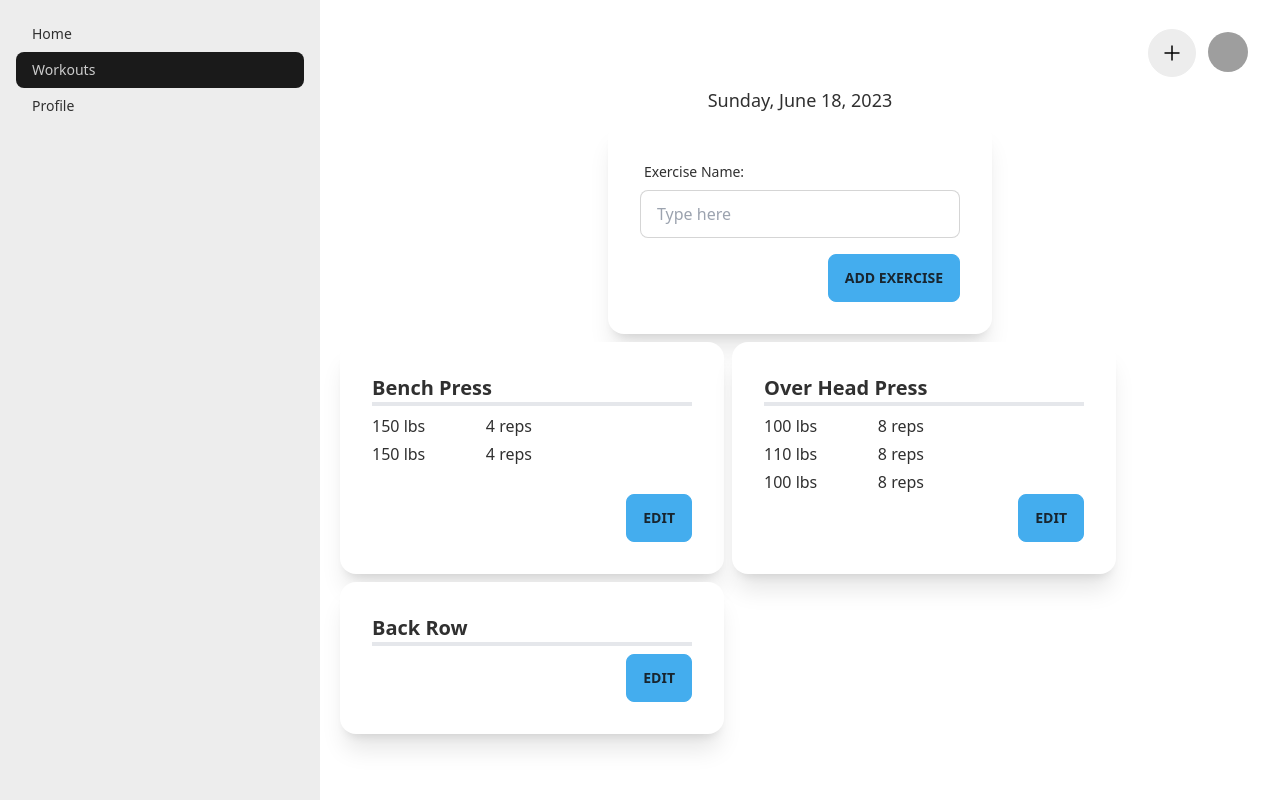
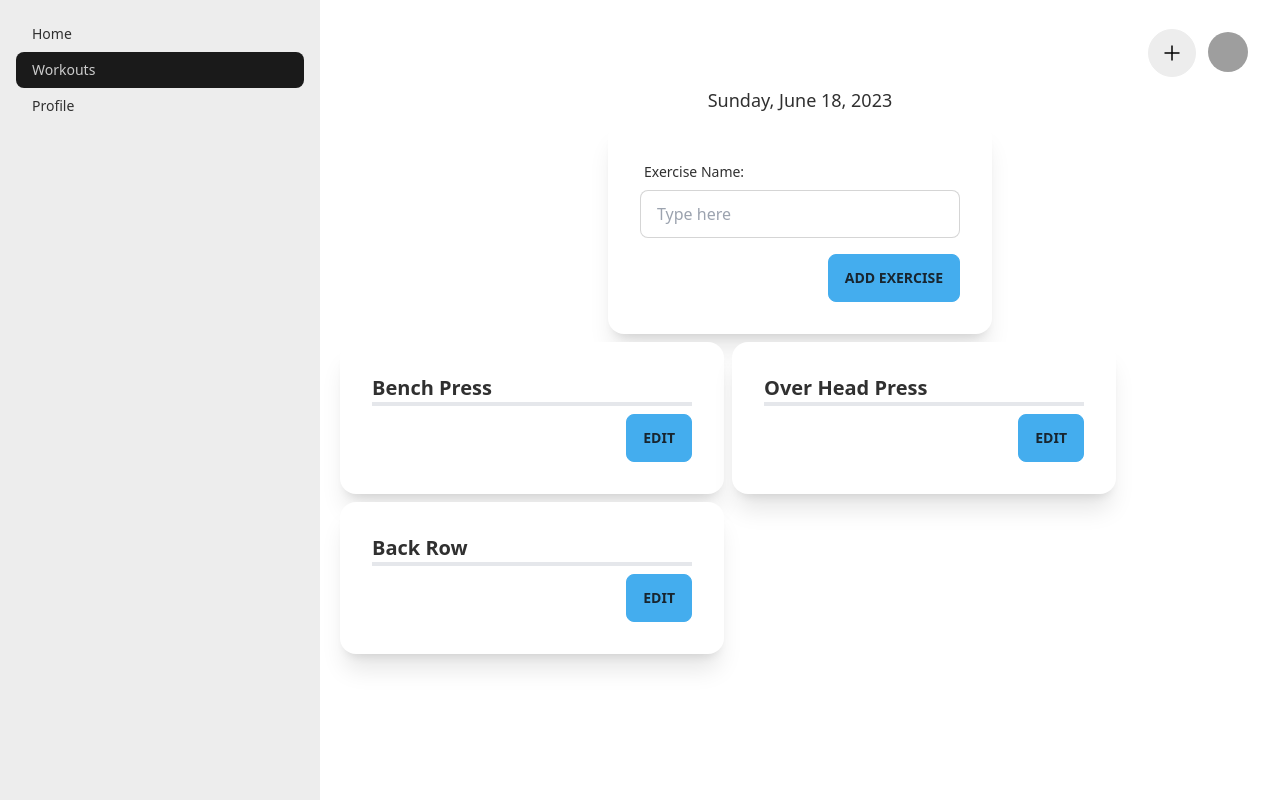
Before and after one commit to khaliltkhalil/strive, a React (Create React App) app: page /workouts/1 in a window 1280 px wide. Built offline with nearby package versions, Linux system fonts and the light colour scheme; data requests are answered from the project's data file; grey boxes are pictures that could not be loaded.

Commit message:
add addSet funcionality

```diff
--- a/db.json
+++ b/db.json
@@ -15,6 +15,10 @@
     {
       "date": "Wednesday, June 21, 2023",
       "id": 6
+    },
+    {
+      "date": "Thursday, June 22, 2023",
+      "id": 7
     }
   ],
   "exercises": [
@@ -57,33 +61,31 @@
       "name": "Bench Press",
       "workoutId": 6,
       "id": 8
+    },
+    {
+      "name": "Back Row",
+      "workoutId": 7,
+      "id": 9
     }
   ],
   "sets": [
     {
-      "weight": 150,
-      "reps": 4,
-      "exerciseId": 1
+      "weight": "120",
+      "reps": "6",
+      "exerciseId": "9",
+      "id": 1
     },
     {
-      "weight": 150,
-      "reps": 4,
-      "exerciseId": 1
+      "weight": "120",
+      "reps": "6",
+      "exerciseId": "9",
+      "id": 2
     },
     {
-      "weight": 100,
-      "reps": 8,
-      "exerciseId": 2
-    },
-    {
-      "weight": 110,
-      "reps": 8,
-      "exerciseId": 2
-    },
-    {
-      "weight": 100,
-      "reps": 8,
-      "exerciseId": 2
+      "weight": "222",
+      "reps": "12",
+      "exerciseId": "9",
+      "id": 3
     }
   ],
   "exercisesTypes": [
--- a/src/components/Exercise.js
+++ b/src/components/Exercise.js
@@ -1,5 +1,6 @@
 import React, { useState, useEffect } from "react";
 import { useParams } from "react-router-dom";
+import Set from "./Set";
 
 function Exercise() {
   const { workoutId, exerciseId } = useParams();
@@ -19,7 +20,36 @@ function Exercise() {
     });
   }
 
-  function handleAddSet() {}
+  function handleAddSet(e) {
+    e.preventDefault();
+    console.log({
+      ...set,
+      exerciseId,
+    });
+    fetch(`http://localhost:3000/sets/`, {
+      method: "POST",
+      headers: {
+        "Content-Type": "application/json",
+      },
+      body: JSON.stringify({
+        ...set,
+        exerciseId,
+      }),
+    })
+      .then((res) => res.json())
+      .then((createdSet) => {
+        setSets([...sets, createdSet]);
+      });
+  }
+
+  useEffect(() => {
+    fetch(`http://localhost:3000/sets?exerciseId=${exerciseId}`)
+      .then((res) => res.json())
+      .then((data) => {
+        setSets(data);
+      });
+  }, []);
+
   useEffect(() => {
     setIsLoading(true);
     fetch(`http://localhost:3000/workouts?id=${workoutId}`)
@@ -38,13 +68,18 @@ function Exercise() {
   if (isLoading) {
     return <div>Loading...</div>;
   }
+  const renderedSets = sets.map((set) => (
+    <div className="card w-96 bg-base-100 p-8 shadow-xl">
+      <Set key={set.index} set={set} />
+    </div>
+  ));
   return (
     <div className="flex flex-col gap-2 items-center">
       <h1 className="text-lg">{workout.date}</h1>
       <div className="card w-96 bg-base-100 shadow-xl">
         <div className="card-body">
           <h1 className="text-lg">{exercise.name}</h1>
-          <form className="flex flex-col gap-2" onSubmit={handleAddSet}>
+          <form className="flex flex-col gap-2">
             <div className="form-control w-full max-w-xs gap-4">
               <section className="flex gap-2">
                 <label className="label">
@@ -76,11 +111,14 @@ function Exercise() {
               </section>
             </div>
             <div className="card-actions justify-end">
-              <button className="btn btn-primary">Add Set</button>
+              <button className="btn btn-primary" onClick={handleAddSet}>
+                Add Set
+              </button>
             </div>
           </form>
         </div>
       </div>
+      {renderedSets}
     </div>
   );
 }
```
